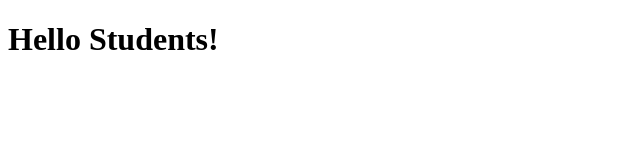
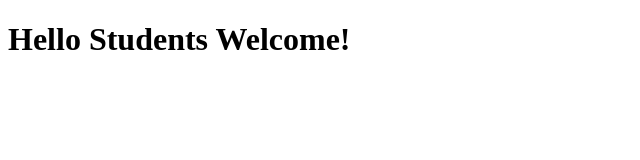
Before and after one commit to damnfarooq/caed-lab12, a plain HTML site: page web1/index.html in a window 1280 px wide. Shown: the whole page, without its empty margins (0-640 px from the left). Drawn offline with Linux system fonts and the light colour scheme.

Commit message:
Little changes

```diff
--- a/web1/index.html
+++ b/web1/index.html
@@ -4,6 +4,6 @@
 	<title>CAED LAB # 12</title>
 </head>
 <body>
-<h1>Hello Students!</h1>
+<h1>Hello Students Welcome!</h1>
 </body>
 </html>
```
